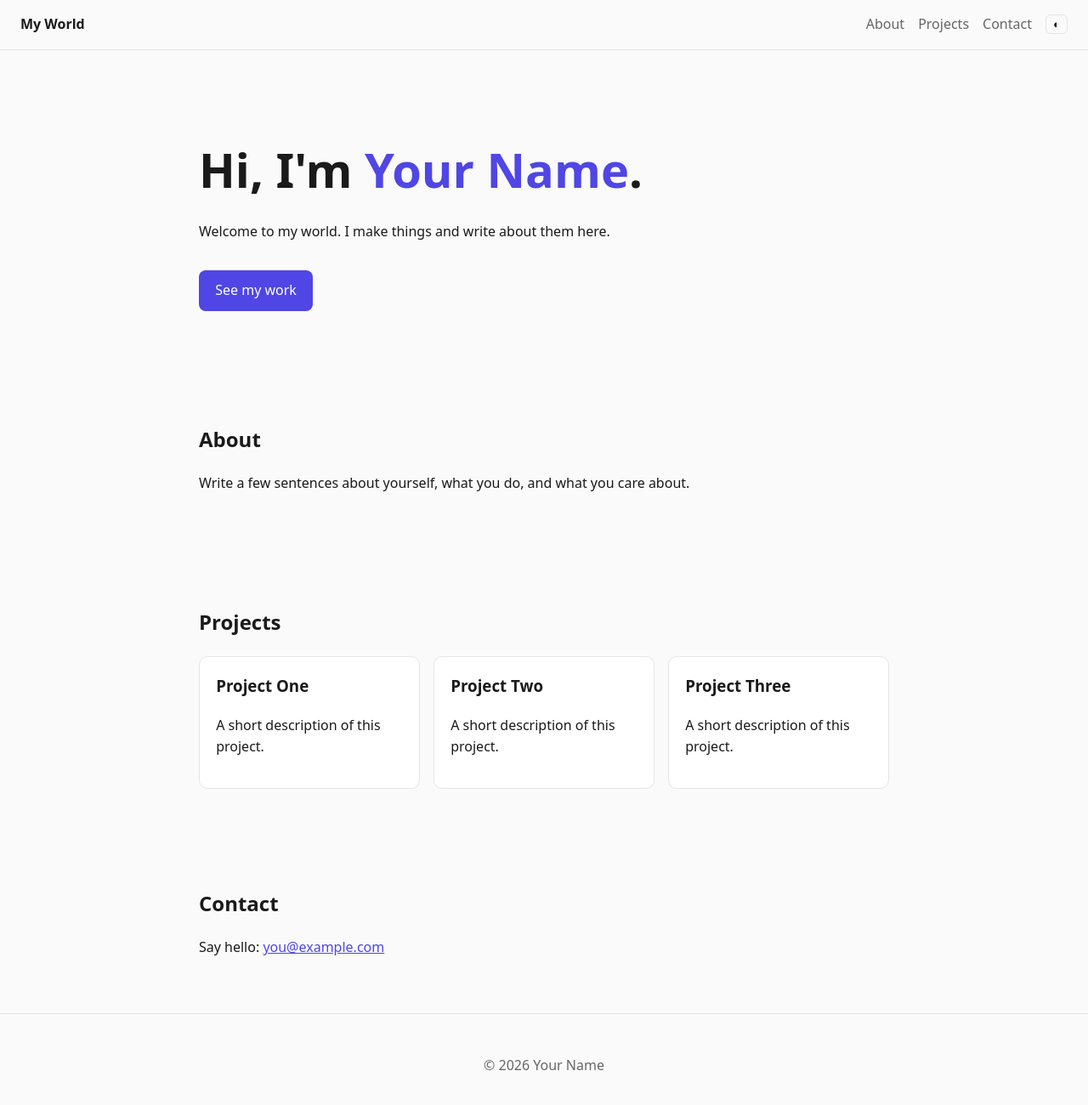
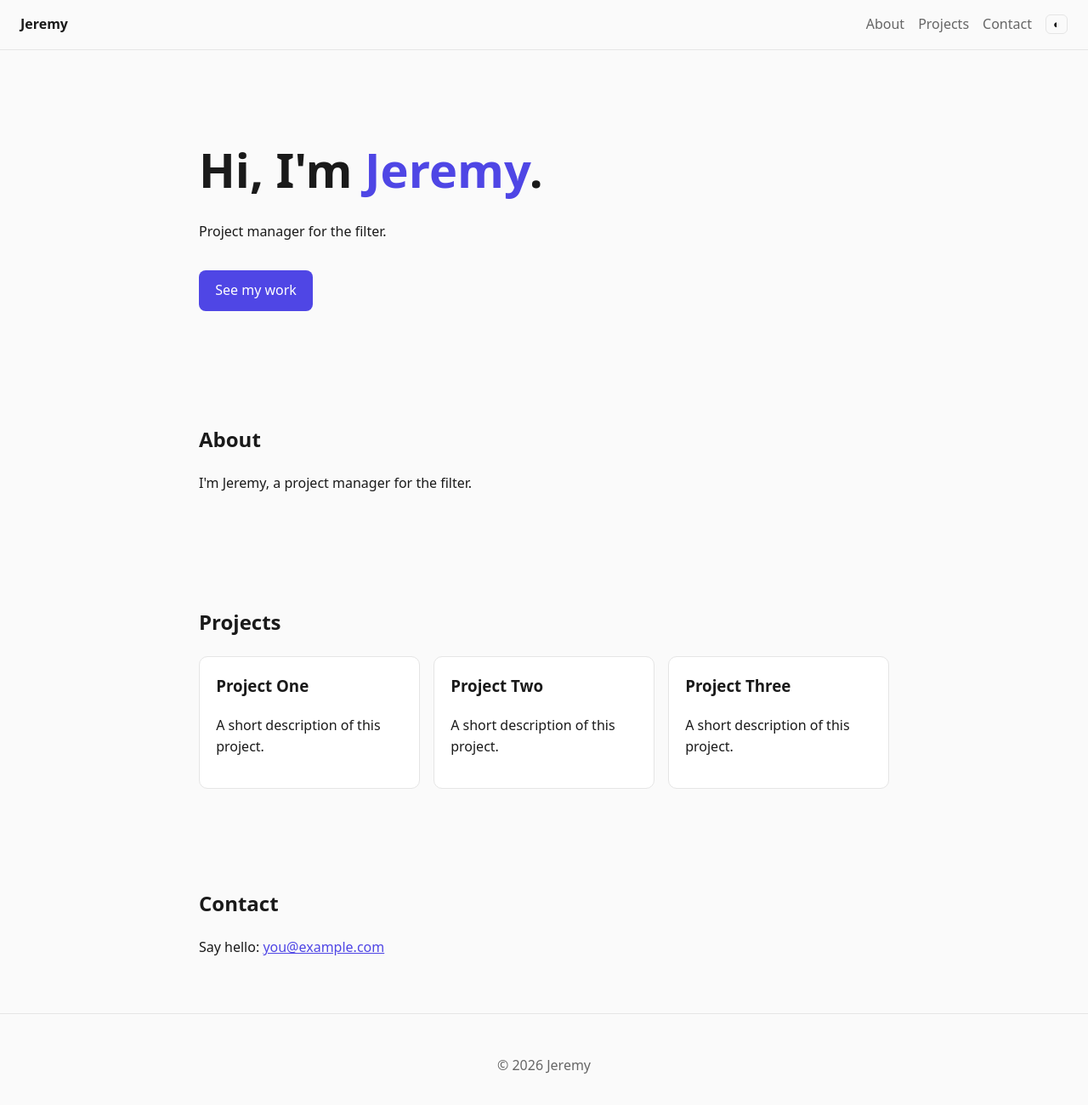
Before and after one commit to Zoelrty/Myworld, a plain HTML site: page index.html in a window 1280 px wide. Shown: the whole page at 85% size. Drawn offline with Linux system fonts and the light colour scheme.

Commit message:
Add name and role
Co-Authored-By: Claude Sonnet 5.5 <noreply@anthropic.com>
Claude-Session: https://claude.ai/code/session_019rJZjqRQqk8rd7hkFKWqpv

```diff
--- a/index.html
+++ b/index.html
@@ -3,13 +3,13 @@
 <head>
   <meta charset="utf-8">
   <meta name="viewport" content="width=device-width, initial-scale=1">
-  <title>My World</title>
+  <title>Jeremy</title>
   <meta name="description" content="Personal website">
   <link rel="stylesheet" href="assets/style.css">
 </head>
 <body>
   <header class="site-header">
-    <a class="brand" href="#home">My World</a>
+    <a class="brand" href="#home">Jeremy</a>
     <nav>
       <a href="#about">About</a>
       <a href="#projects">Projects</a>
@@ -20,14 +20,14 @@
 
   <main>
     <section id="home" class="hero">
-      <h1>Hi, I'm <span class="accent">Your Name</span>.</h1>
-      <p>Welcome to my world. I make things and write about them here.</p>
+      <h1>Hi, I'm <span class="accent">Jeremy</span>.</h1>
+      <p>Project manager for the filter.</p>
       <a class="btn" href="#projects">See my work</a>
     </section>
 
     <section id="about">
       <h2>About</h2>
-      <p>Write a few sentences about yourself, what you do, and what you care about.</p>
+      <p>I'm Jeremy, a project manager for the filter.</p>
     </section>
 
     <section id="projects">
@@ -45,7 +45,7 @@
     </section>
   </main>
 
-  <footer><p>&copy; <span id="year"></span> Your Name</p></footer>
+  <footer><p>&copy; <span id="year"></span> Jeremy</p></footer>
   <script src="assets/script.js"></script>
 </body>
 </html>
```
